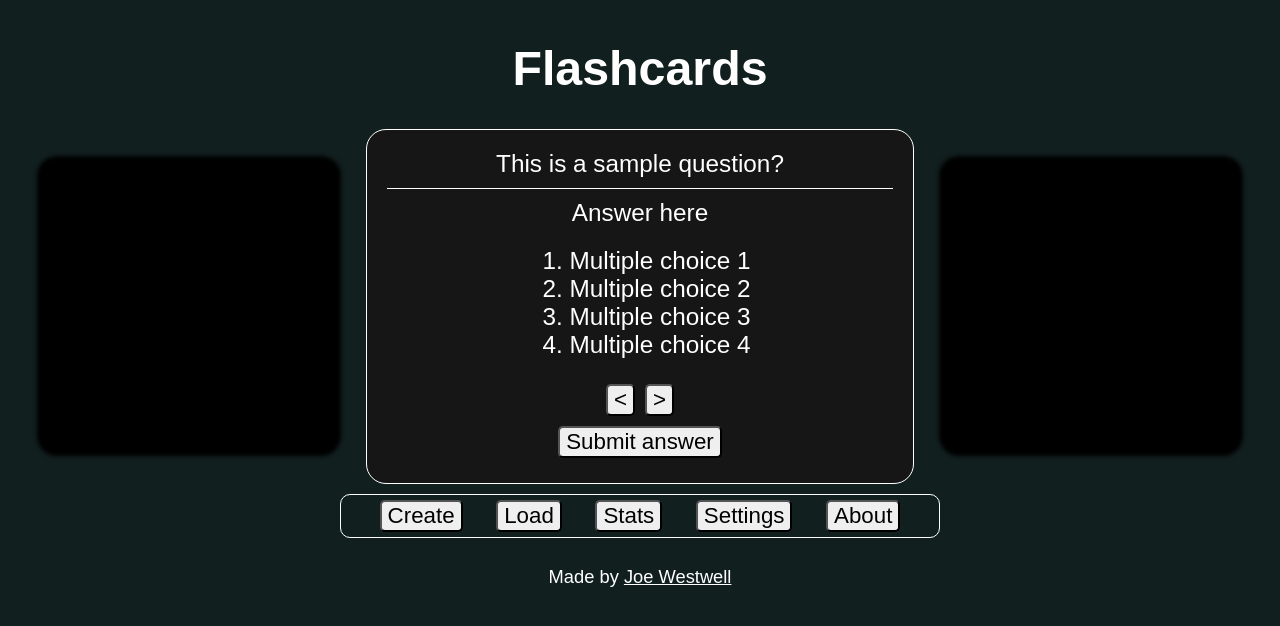
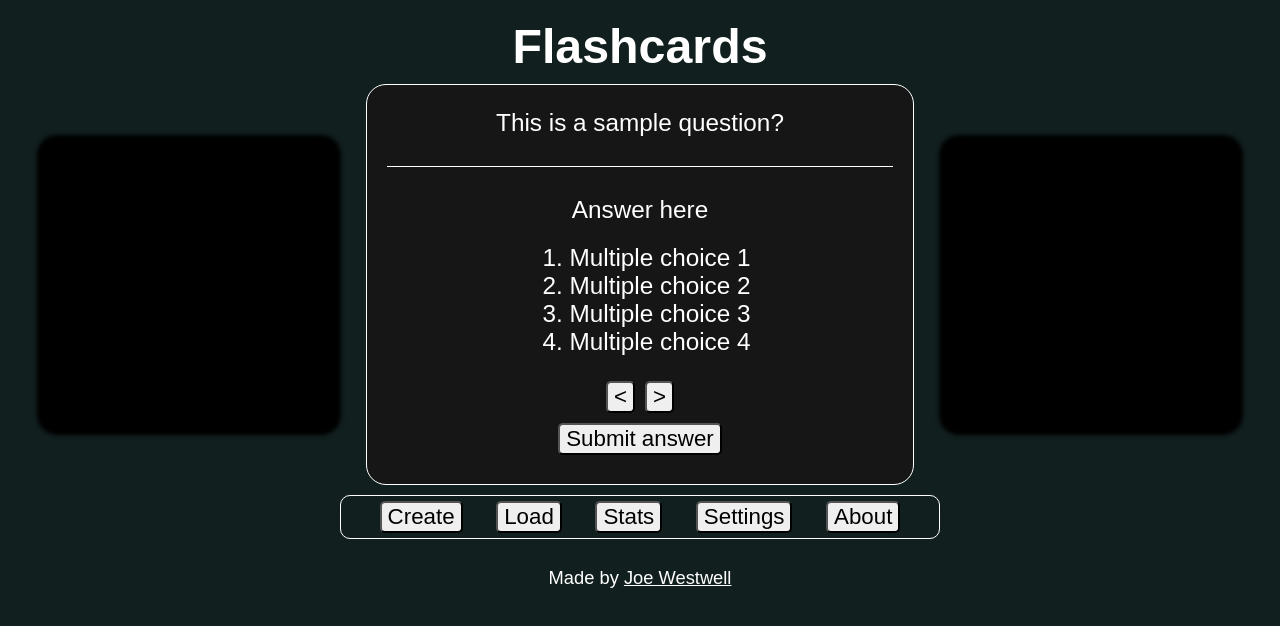
Before and after one commit to J-Wll/flashcards, a React (Vite) app: page / in a window 1280 px wide. Shown: the top 626 px of the page. Built offline with nearby package versions, Linux system fonts and the light colour scheme.

Commit message:
Dynamic margin scaling and other minor css tweaks

```diff
--- a/src/Footer.jsx
+++ b/src/Footer.jsx
@@ -1,3 +1,4 @@
+import './css/Footer.css'
 import './css/Utility.css'
 
 export default function Footer() {
--- a/src/css/App.css
+++ b/src/css/App.css
@@ -14,8 +14,10 @@ body{
     justify-content: center;
 }
 
-h1.text-white.mt-1.mb-3 {
+h1 {
     font-size: calc(40px + 0.4dvw + 0.4dvh);
+    margin-top: 10px;
+    margin-bottom: 10px;
 }
 
 p{
--- a/src/css/Flashcard.css
+++ b/src/css/Flashcard.css
@@ -9,6 +9,9 @@
     border:1px solid white;
     margin: 0px 20px 0px 20px;
     box-sizing: border-box;
+    padding: 20px;
+    padding-top: 3vh;
+    padding-bottom: 3vh;
 }
 
 .inactive{
@@ -27,7 +30,6 @@
     flex-direction: column;
     align-items:center;
     font-size: 20px;
-    padding: 20px;
 }
 
 .active p, li{
@@ -39,8 +41,8 @@
     height: 1px;
     width: 100%;
     background-color: white;
-    margin-top: 10px;
-    margin-bottom: 10px;
+    margin-top: calc(5px + 3vh);
+    margin-bottom: calc(5px + 3vh);
 }
 
 .button-group{
--- /dev/null
+++ b/src/css/Footer.css
@@ -0,0 +1,3 @@
+footer p{
+    margin-bottom: 0px;
+}
```
